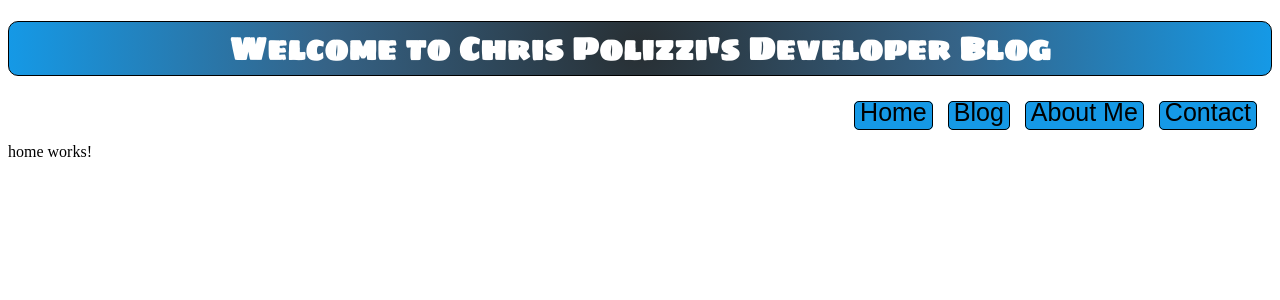
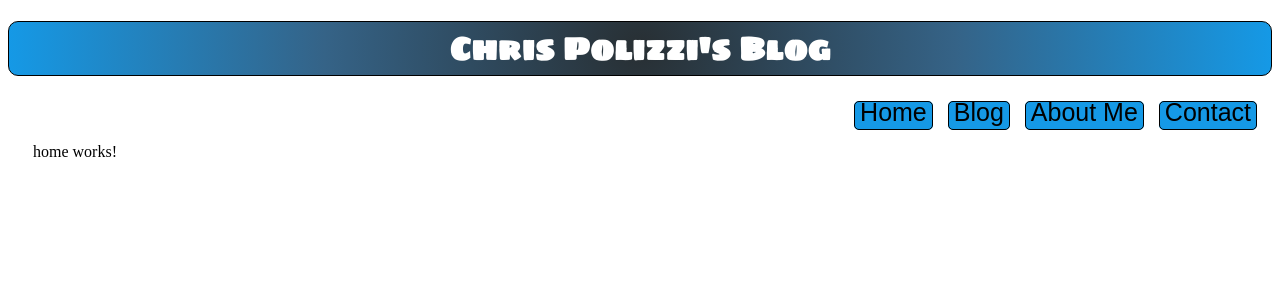
Before and after one commit to polizzichristopher-del/developer-blog, an Angular app: page / in a window 1280 px wide. Shown: the top 300 px of the page. Built offline with nearby package versions, Linux system fonts and the light colour scheme; a web font is replaced by a local one.

Commit message:
Updated main header and styling

```diff
--- a/src/app/app.component.css
+++ b/src/app/app.component.css
@@ -12,3 +12,8 @@
     rgba(21, 153, 230, 1) 100%
   );
 }
+
+.content {
+  margin-left: 25px;
+  margin-right: 25px;
+}
--- a/src/app/app.component.html
+++ b/src/app/app.component.html
@@ -1,5 +1,7 @@
 <main class="main">
-  <h1>Welcome to Chris Polizzi's Developer Blog</h1>
+  <h1>Chris Polizzi's Blog</h1>
   <app-menu></app-menu>
 </main>
-<router-outlet />
+<div class="content">
+  <router-outlet />
+</div>
```
